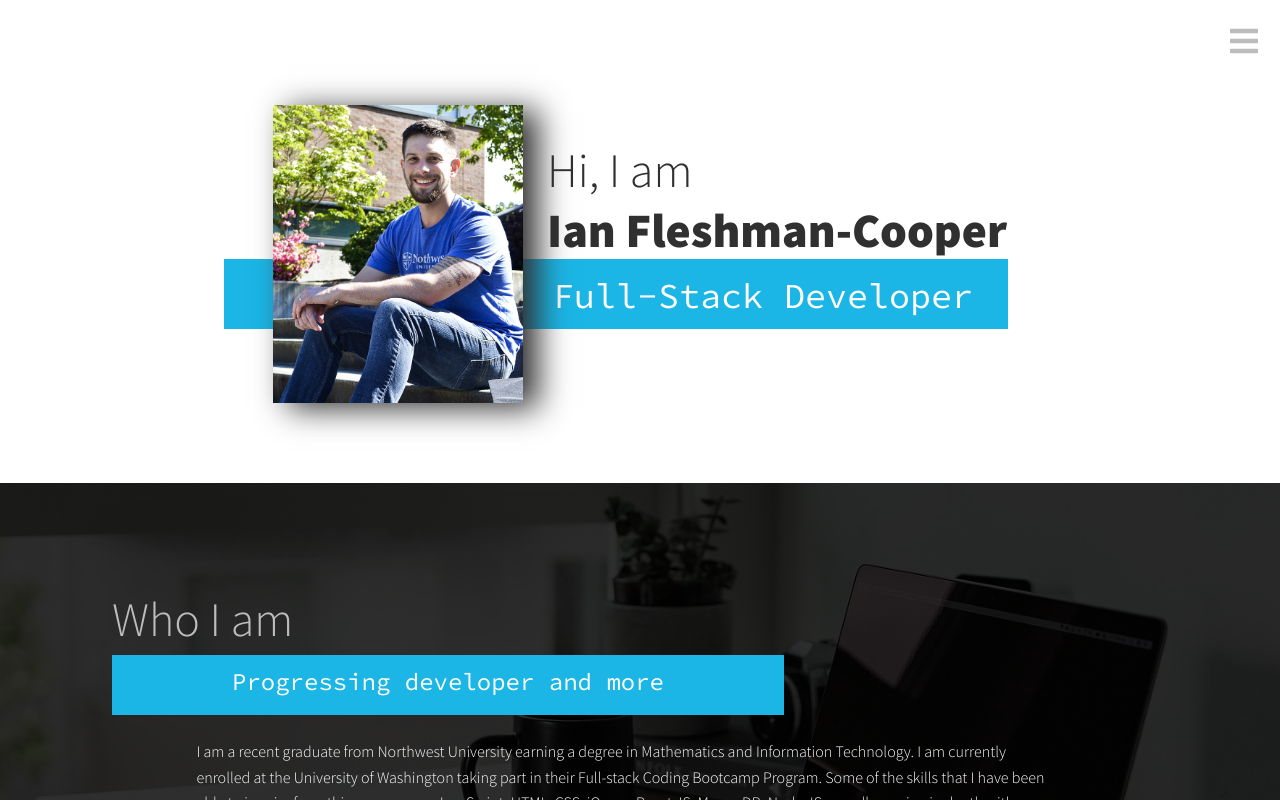
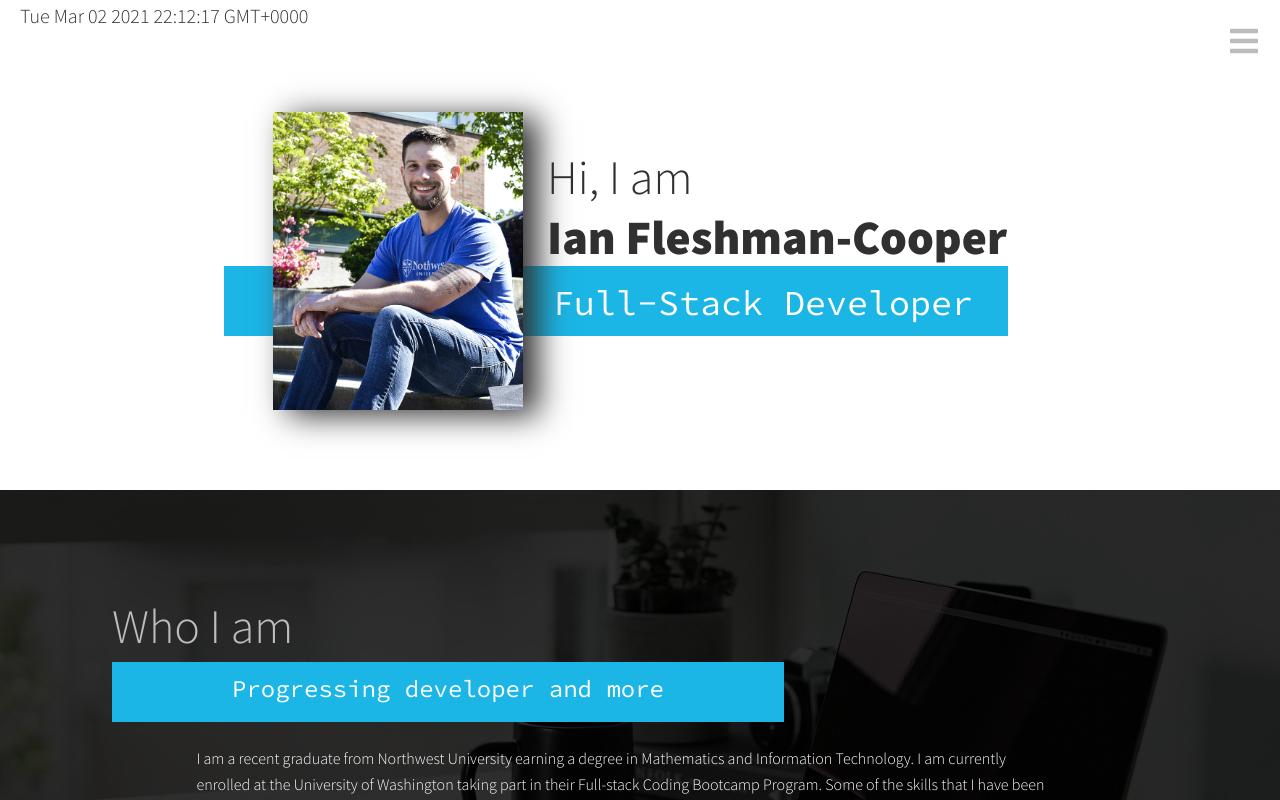
Before and after one commit to Ianaac27/Portfolio_3, a React (Create React App) app: page / in a window 1280 px wide. Shown: the top 800 px of the page. Built offline with nearby package versions, Linux system fonts and the light colour scheme; grey boxes are pictures that could not be loaded.

Commit message:
applied  date and local time, downloaded react-moment

```diff
--- a/package.json
+++ b/package.json
@@ -11,8 +11,10 @@
     "@testing-library/react": "^11.2.5",
     "@testing-library/user-event": "^12.8.1",
     "bootstrap": "^4.6.0",
+    "moment": "^2.29.1",
     "react": "^17.0.1",
     "react-dom": "^17.0.1",
+    "react-moment": "^1.1.1",
     "react-router-dom": "^5.2.0",
     "react-scripts": "4.0.3",
     "web-vitals": "^1.1.0"
--- a/src/components/Header.js
+++ b/src/components/Header.js
@@ -3,12 +3,16 @@ import "../styles/Header.css";
 import { FontAwesomeIcon } from '@fortawesome/react-fontawesome';
 import { faBars } from '@fortawesome/free-solid-svg-icons';
 // import resume_pdf from "../images/Ian_Fleshman-Cooper_Resume.pdf";
+import Moment from 'react-moment';
+
 
 function Header({handleNavbarModule, handleNavbarLink}) {
+    // const unixTimestamp = Date.now;
+
     return (
         <header>
             <div>
-                <h1 id="today-date"></h1>
+                <Moment local interval={1000} id="today-date"></Moment>
             </div>
             <button className="nav-toggle" aria-label="toggle navigation" onClick={handleNavbarModule}>
                 <FontAwesomeIcon icon={faBars} />
```
Also changed, not shown: 1 other file (tests, documents, lock files or other folders).
